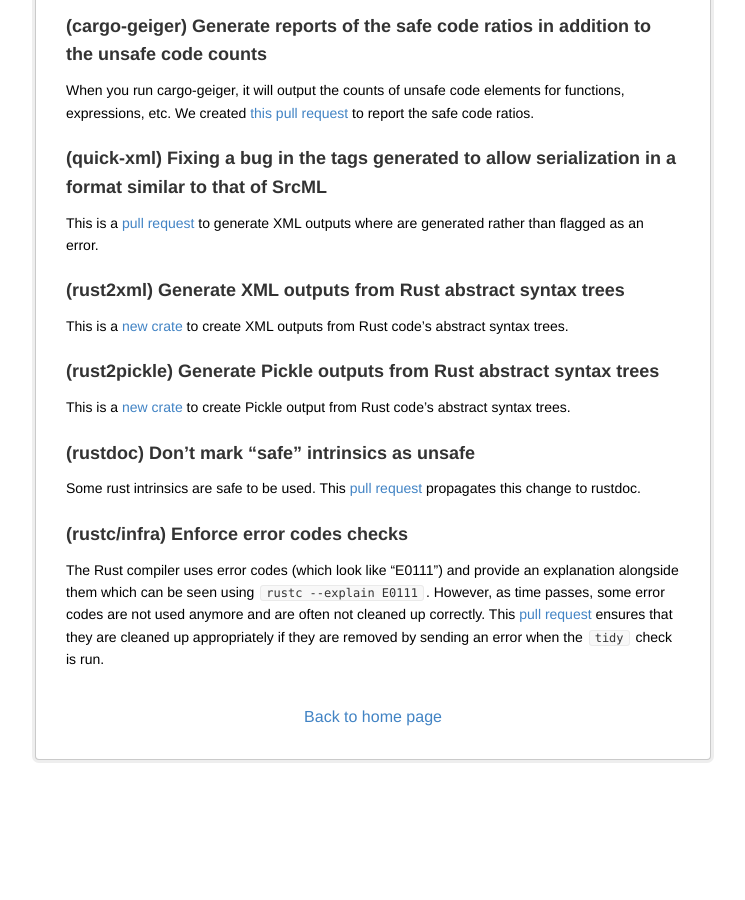
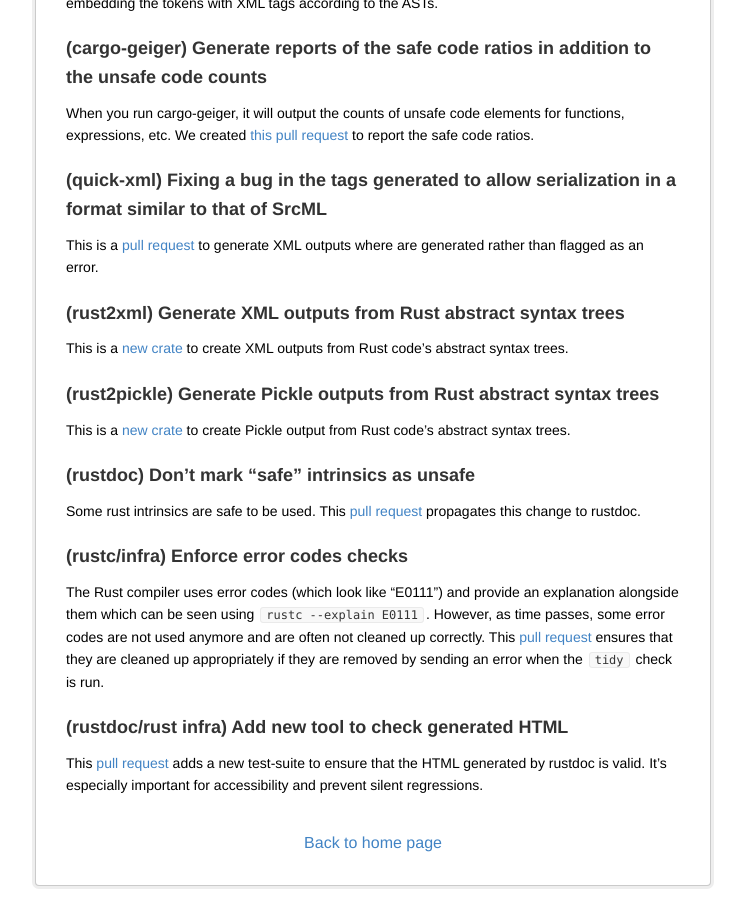
Before and after one commit to yijunyu/trusted-programming.github.io, a Jekyll site: the page built from articles/opensource-contributions.md, in a window 1280 px wide and 900 px high, scrolled down 6557 px. Shown: the whole window, without its empty margins (267-1012 px from the left). Built offline with Jekyll 4.4.1, drawn with Linux system fonts in a browser that asks for light colours; before the commit the page ends 7331 px from its top, so only the background shows below that; some of the changed text lies outside the part shown.

Commit message:
Move merged PR to opensource contributions

```diff
--- a/articles/opensource-contributions.md
+++ b/articles/opensource-contributions.md
@@ -237,3 +237,7 @@
 ### (rustc/infra) Enforce error codes checks
 
 The Rust compiler uses error codes (which look like "E0111") and provide an explanation alongside them which can be seen using `rustc --explain E0111`. However, as time passes, some error codes are not used anymore and are often not cleaned up correctly. This [pull request](https://github.com/rust-lang/rust/pull/86137) ensures that they are cleaned up appropriately if they are removed by sending an error when the `tidy` check is run.
+
+### (rustdoc/rust infra) Add new tool to check generated HTML
+
+This [pull request](https://github.com/rust-lang/rust/pull/86059) adds a new test-suite to ensure that the HTML generated by rustdoc is valid. It's especially important for accessibility and prevent silent regressions.
```
